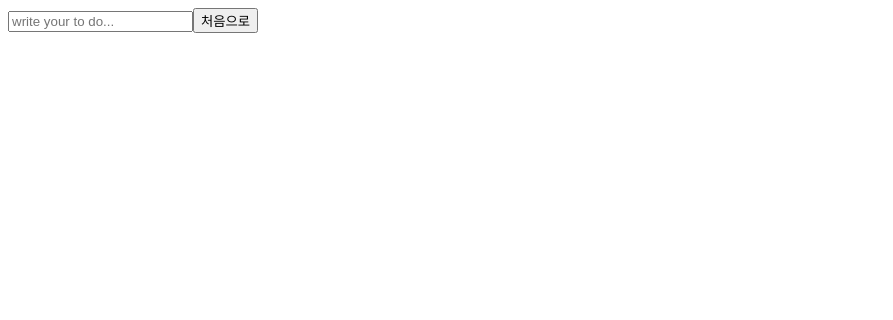
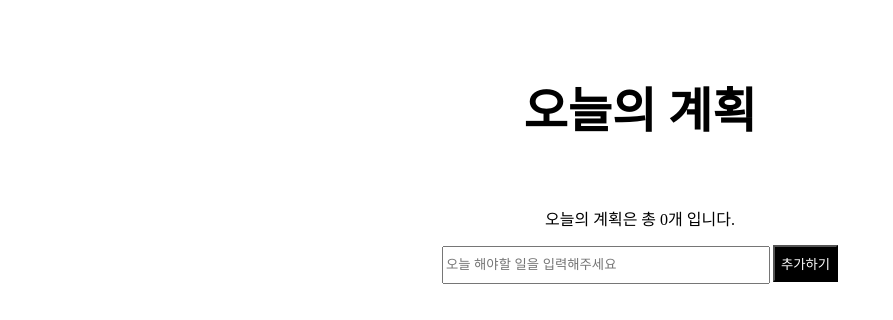
Before and after one commit to xowoony/project-react, a React (Create React App) app: page / in a window 1280 px wide. Shown: the top 320 px of the page, without its empty margins (0-893 px from the left). Built offline with nearby package versions, Linux system fonts and the light colour scheme.

Commit message:
오늘의 계획 관리 사이트 만들기 완

```diff
--- a/src/App.js
+++ b/src/App.js
@@ -1,29 +1,62 @@
 import { useState } from "react";
 
 function App() {
+  // toDo
   const [toDo, setToDo] = useState("");
+
+  // 여러개의 toDo를 받는 배열 만들기
+  const [toDos, setToDos] = useState([]); // 어플리케이션이 처음 시작될 땐 비어있는 array를 가짐
+
+  // onChange
   const onChange = (event) => setToDo(event.target.value);
+
+  // onSubmit
   const onSubmit = (event) => {
-    event.preventDefault();
+    event.preventDefault(); // 페이지가 새로고침 되는 것을 방지
     if (toDo === "") {
       return; // 만약 toDo 값이 비었다면 이 함수를 작동하지 않게함
     }
-    setToDo(""); // toDo 값이 있다면 toDo 즉 input 값을 ""로 비워줌
-    // toDo 값은 input과 연결되어 있음 / input을 비워준다.
+    // array를 직접적으로 수정하지 않고 setToDos로 배열에 element 추가하는 법
+    // currentArray => {} 는 function(currentArray){return ...}와 같다.
+    //currentArray는 현재의 state
+    // ...을 찍으면 currentArray를 불러올 수 있게 된다.
+    setToDos((currentArray) => [toDo, ...currentArray]);
+
+    // toDo 값이 있다면 toDo 즉 input 값을 ""로 비워줌
+    // toDo 값은 input과 연결되어 있음 , input을 비워준다.
+    setToDo("");
   };
 
+  console.log(toDos);
+
   return (
-    <div>
+    <div style={{alignItems:"center", display:"flex", flexDirection:"column", justifyContent:"center"}}>
+      <h4 style={{fontSize:"3rem"}}>오늘의 계획</h4>
+      <h7>오늘의 계획은 총 {toDos.length}개 입니다.</h7>
       <form onSubmit={onSubmit}>
         <input
           onChange={onChange}
           value={toDo}
           type="text"
-          placeholder="write your to do..."
+          placeholder="오늘 해야할 일을 입력해주세요"
+          style={{
+            marginTop:"1rem",
+            width: "20rem",
+            height: "2rem",
+          }}
         />
-        <button>처음으로</button>
+        <button
+          style={{
+            marginLeft: "0.2rem",
+            height: "2.3rem",
+            color: "white",
+            backgroundColor: "black",
+          }}
+        >
+          추가하기
+        </button>
+        <h4 style={{fontSize : "1rem"}}>{toDos + " "}</h4>
       </form>
-
     </div>
   );
 }
```
